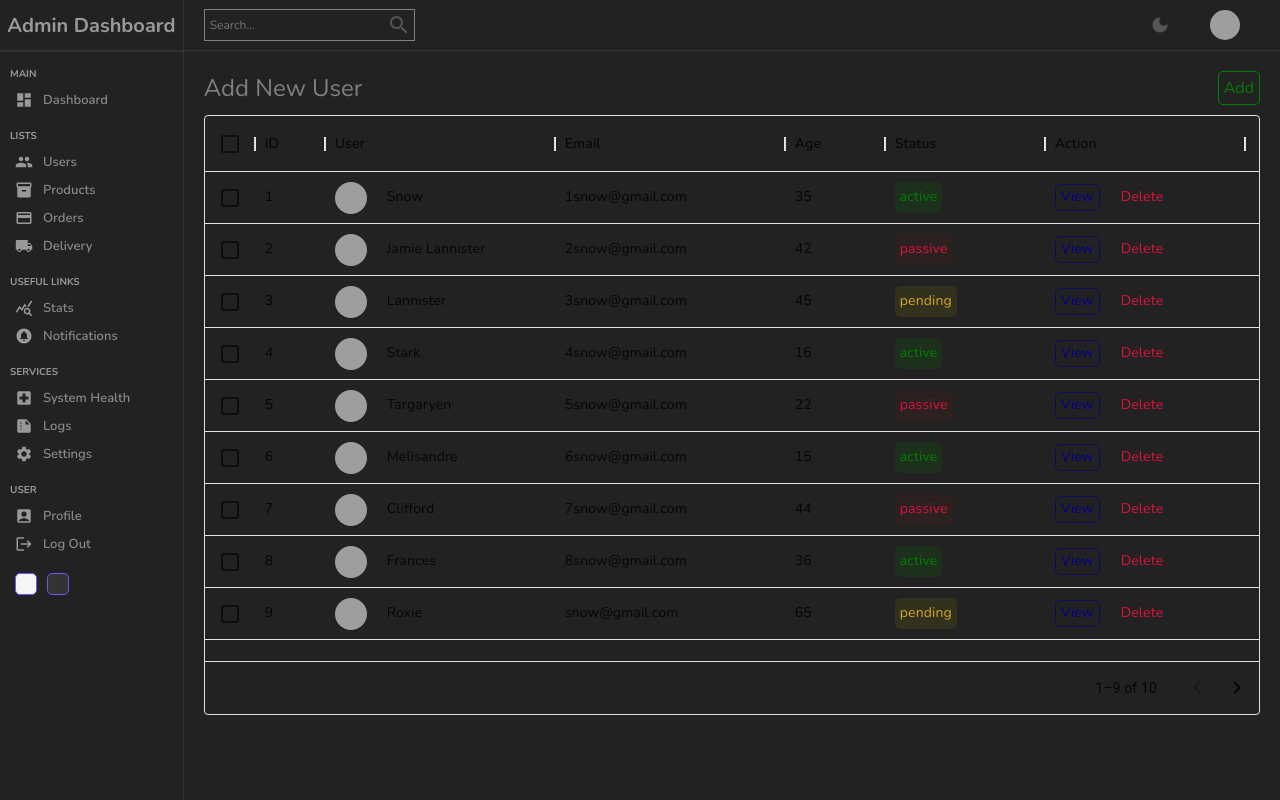
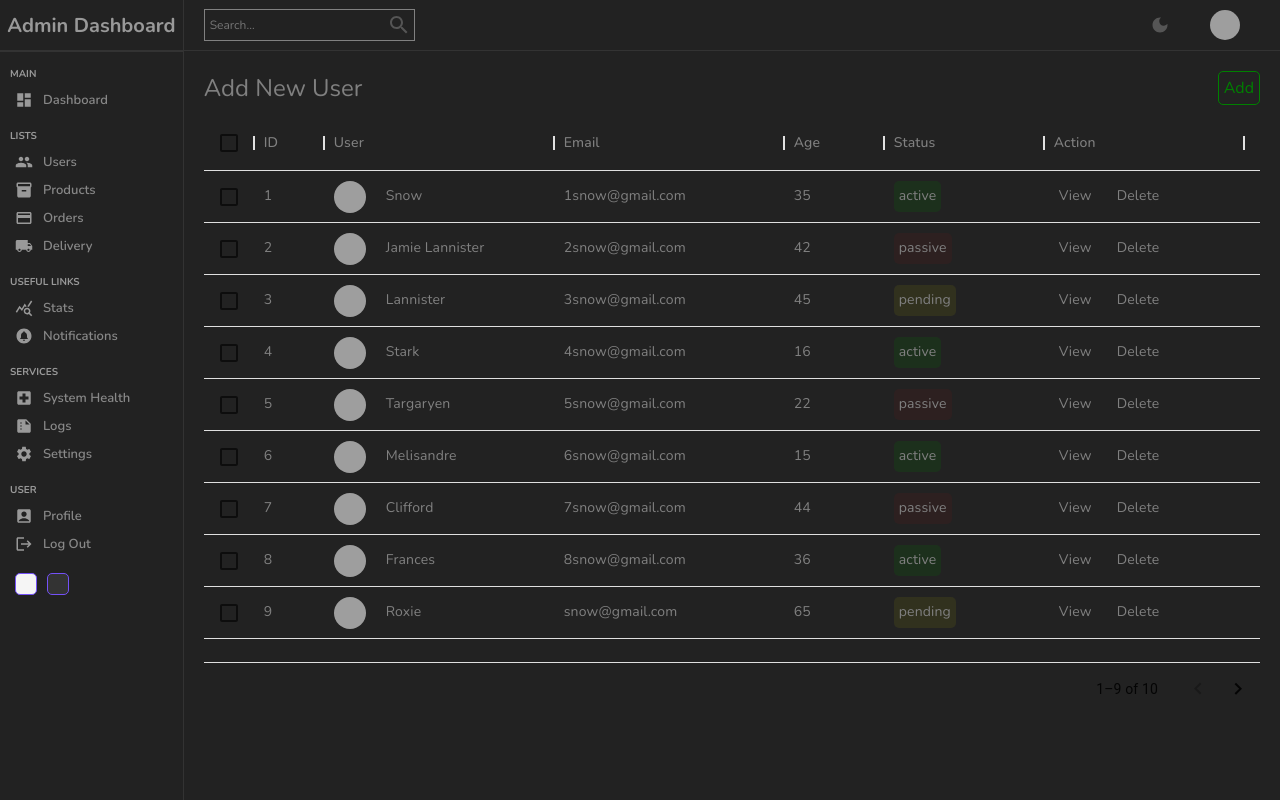
Before and after one commit to i-blackburn/admin-dashboard, a React (Create React App) app: page /users in a window 1280 px wide. Built offline with nearby package versions, Linux system fonts and the light colour scheme; grey boxes are pictures that could not be loaded.

Commit message:
dark mode theming

```diff
--- a/src/components/datatable/Datatable.jsx
+++ b/src/components/datatable/Datatable.jsx
@@ -35,6 +35,7 @@ const Datatable = () => {
 				</Link>
 			</div>
 			<DataGrid
+				className="datagrid"
 				rows={userRows}
 				columns={userColumns.concat(actionColumn)}
 				pageSize={9}
--- a/src/style/dark.scss
+++ b/src/style/dark.scss
@@ -49,4 +49,20 @@
       }
     }
   }
+
+  .datatable {
+    .datagrid {
+      color: gray;
+      border: none;
+
+      .view-button, .delete-button, .cell-with-status {
+        color: gray;
+        border: none;
+      }
+    }
+  }
+
+  input {
+    background-color: transparent;
+  }
 }
```
